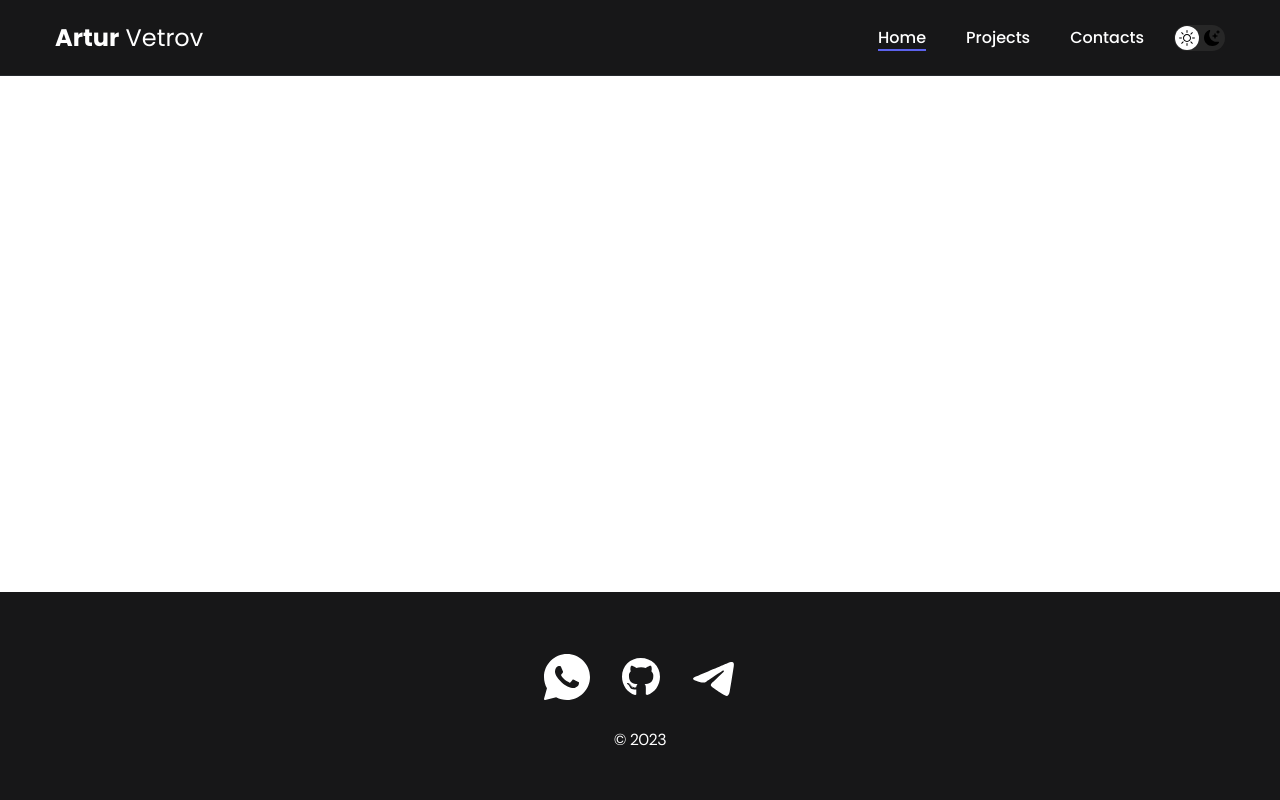
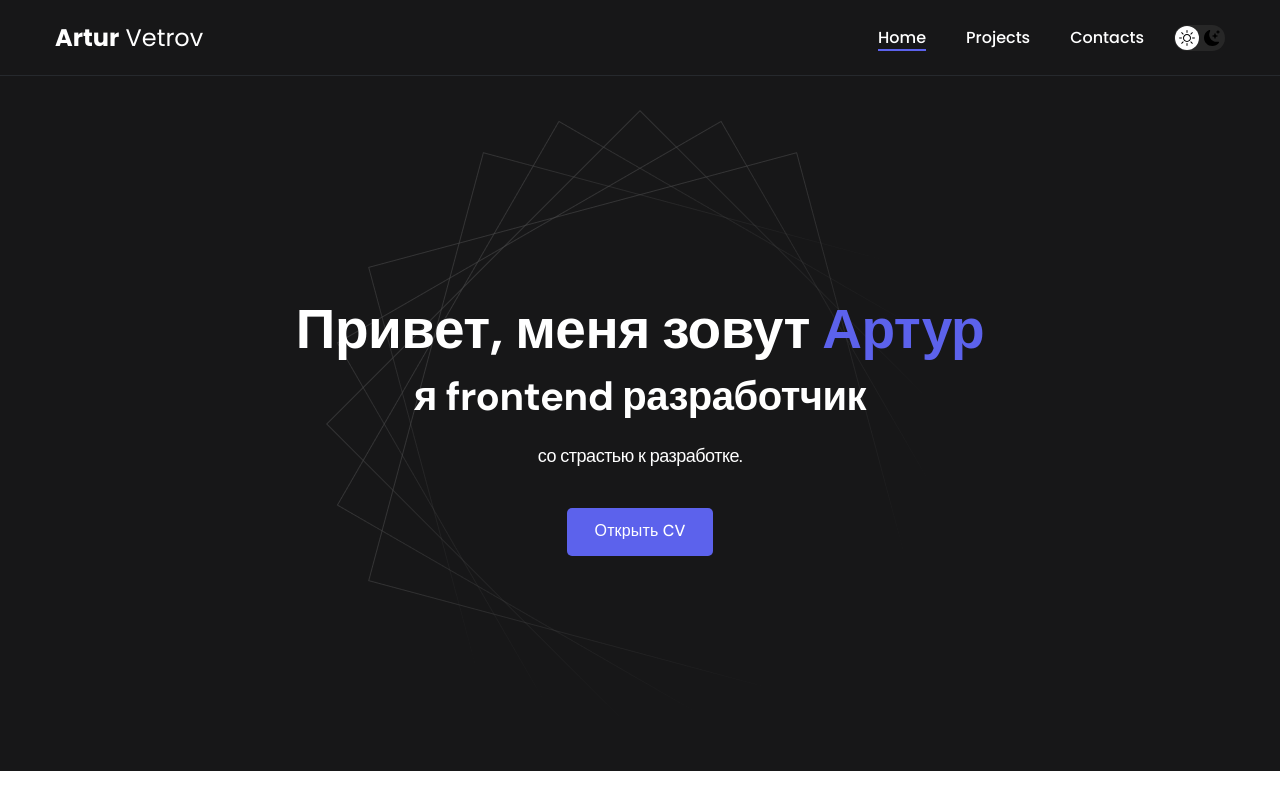
Before and after one commit to ArturVetrov/Portfolio_React_Artur, a React (Create React App) app: page / in a window 1280 px wide. Shown: the top 800 px of the page. Built offline with nearby package versions, Linux system fonts and the light colour scheme.

Commit message:
edit pck.js

```diff
--- a/package.json
+++ b/package.json
@@ -2,7 +2,7 @@
   "name": "portfolio-react",
   "version": "0.1.0",
   "private": true,
-  "homepage": "https://arturvetrov.github.io/Portfolio_React_Artur",
+  "homepage": "https://arturvetrov.github.io/Portfolio_React_Artur/#",
   "dependencies": {
     "@testing-library/jest-dom": "^5.16.5",
     "@testing-library/react": "^13.4.0",
--- a/src/App.js
+++ b/src/App.js
@@ -19,10 +19,10 @@ function App() {
         <Navbar />
 
         <Routes>
-          <Route path='/Portfolio_React_Artur' element={<Home />} />
-          <Route path='/Portfolio_React_Artur/projects' element={<Projects />} />
-          <Route path='/Portfolio_React_Artur/project/:id' element={<Project />} />
-          <Route path='/Portfolio_React_Artur/contacts' element={<Contacts />} />
+          <Route path='/' element={<Home />} />
+          <Route path='/projects' element={<Projects />} />
+          <Route path='/project/:id' element={<Project />} />
+          <Route path='/contacts' element={<Contacts />} />
         </Routes>
 
         <Footer />
```
